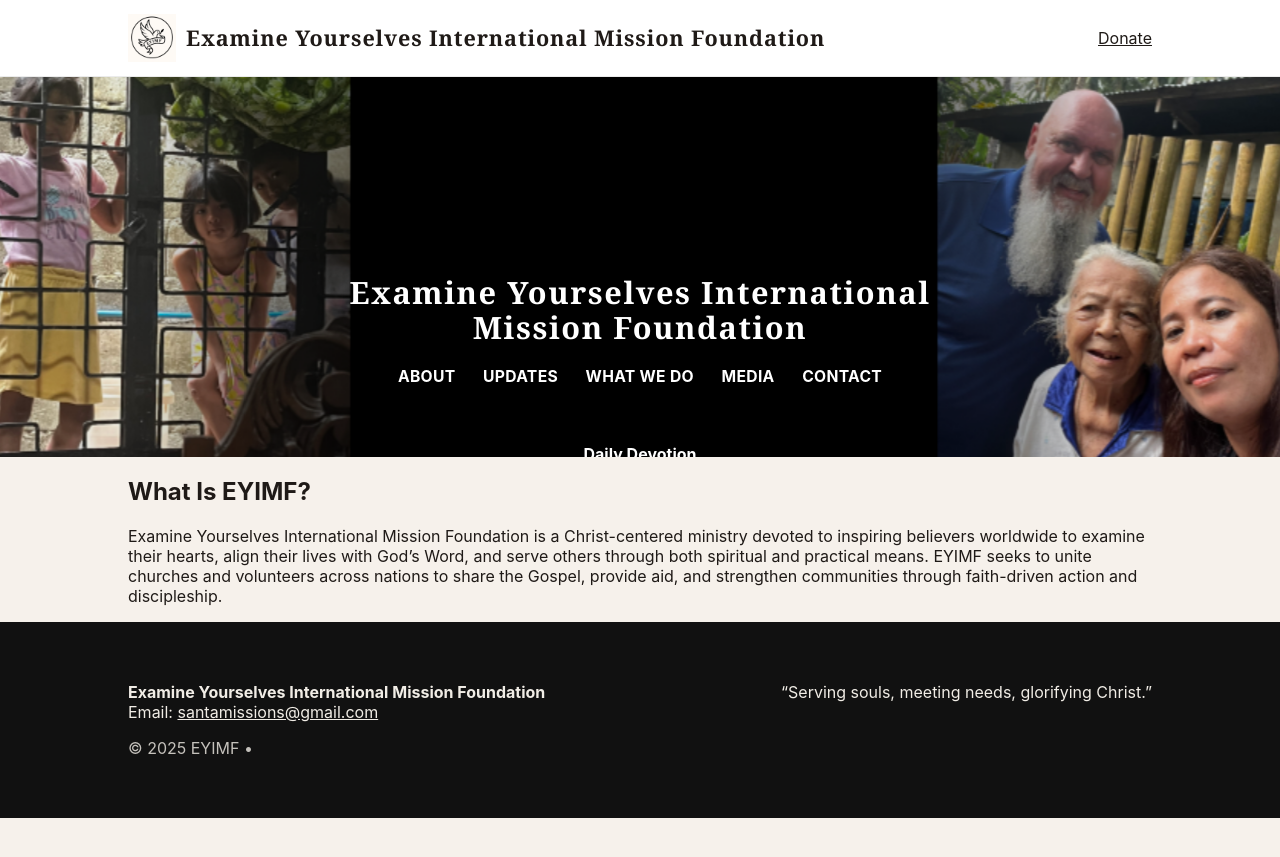
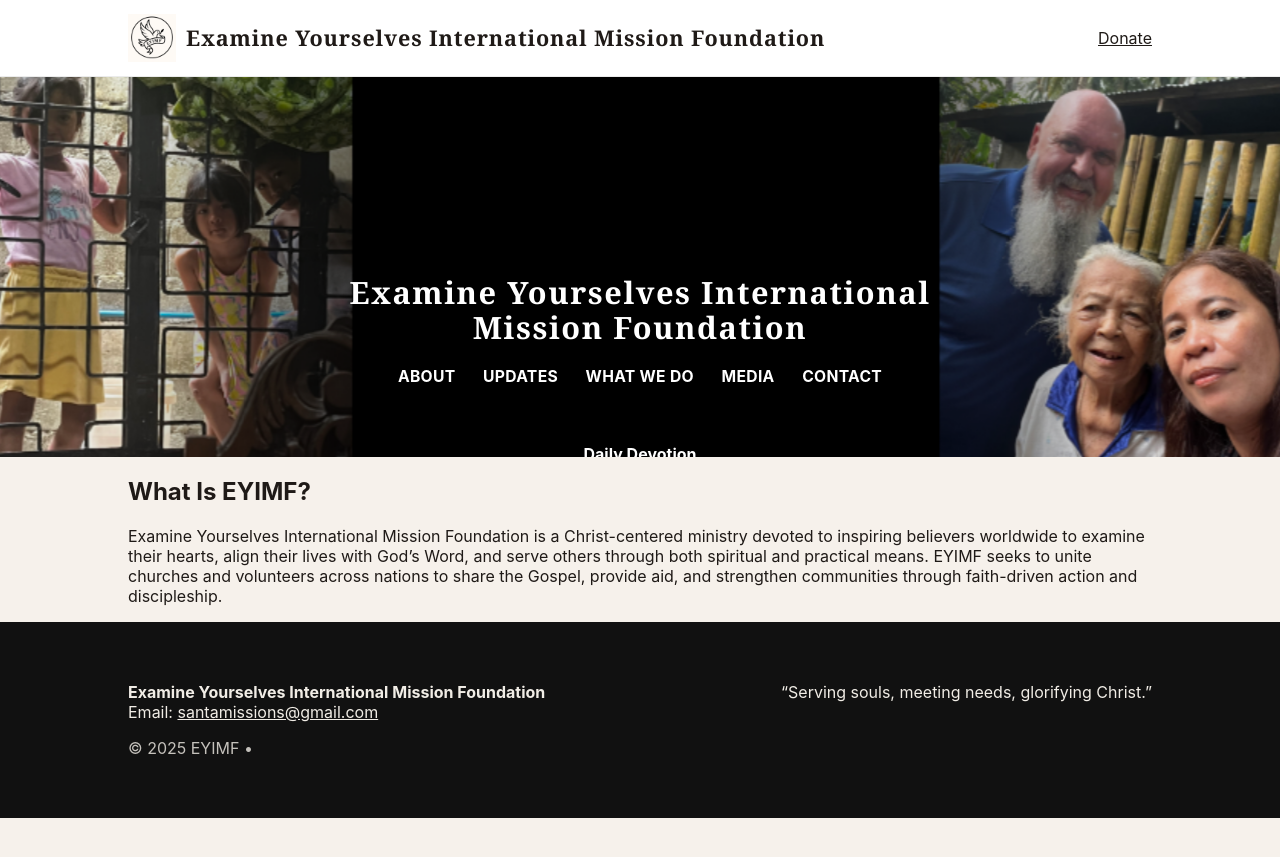
Before and after one commit to Irdavid160/eyimf, a Jekyll site: the page testpage.html, which Jekyll copies as it is, in a window 1280 px wide. Shown: the top 857 px of the page. Built offline with Jekyll 4.4.1, drawn with Linux system fonts in a browser that asks for light colours.

Commit message:
Adjust background position in hero-slide media query

```diff
--- a/testpage.html
+++ b/testpage.html
@@ -290,7 +290,7 @@
 
   @media (min-width: 1024px) {
   .hero-slide {
-    background-position: calc(50% - 6px) center;
+    background-position: calc(50% - 4px) center;
   }
 }
 
```
